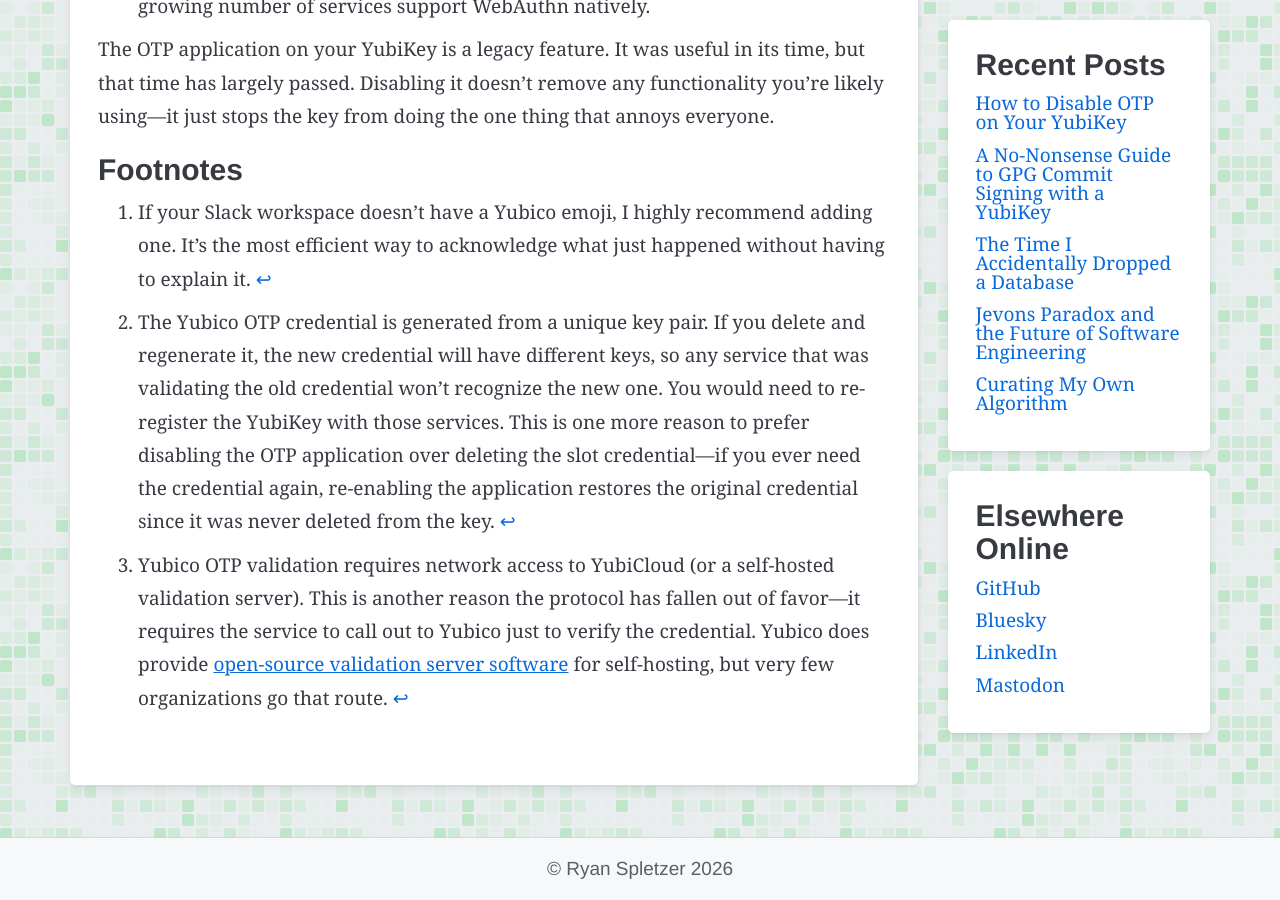
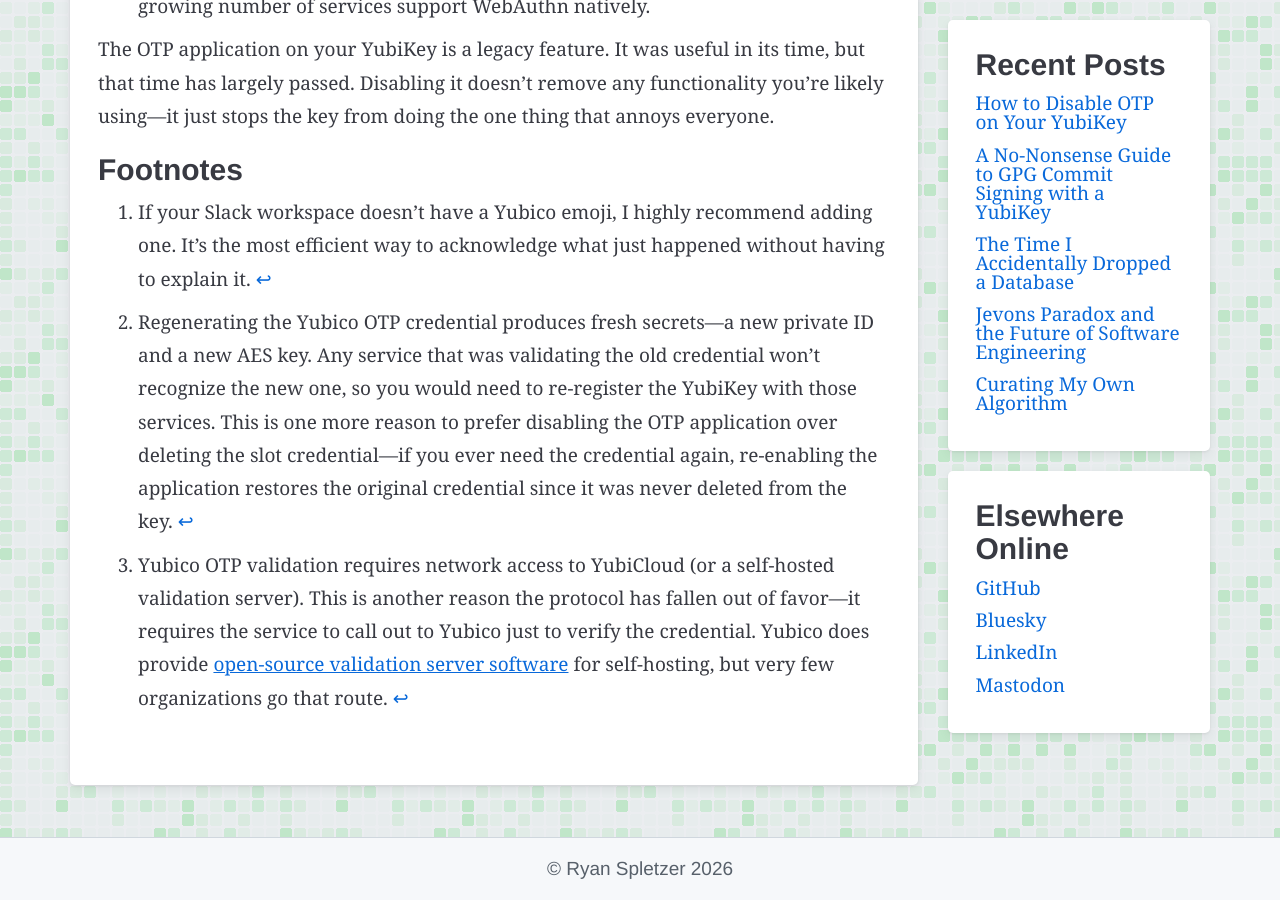
Before and after one commit to ryanspletzer/ryanspletzer.github.io, a Jekyll site: the page built from _posts/2026-04-18-how-to-disable-otp-on-your-yubikey.md, in a window 1280 px wide and 900 px high, scrolled down 8174 px. Built offline with Jekyll 4.4.1, drawn with Linux system fonts in a browser that asks for light colours; some of the changed text lies outside the part shown.

Commit message:
Fix Yubico OTP technical inaccuracy and trim Yubico OTP lead-in
- Replace the "key pair" wording in the [^re-registration] footnote
  with accurate symmetric-crypto language: regenerating produces a
  new private ID and a new AES key. Yubico OTP is symmetric (single
  shared AES key), not asymmetric, so "key pair" was wrong and
  undermined the FIDO2 vs OTP distinction the post draws elsewhere
- Remove the confusing "This is the default." lead-in from the Yubico
  OTP subsection; the next sentence ("Every YubiKey ships with a
  Yubico OTP credential pre-programmed into Slot 1") already conveys
  the idea more concretely

Co-Authored-By: Claude Opus 4.7 (1M context) <noreply@anthropic.com>

```diff
--- a/_posts/2026-04-18-how-to-disable-otp-on-your-yubikey.md
+++ b/_posts/2026-04-18-how-to-disable-otp-on-your-yubikey.md
@@ -250,7 +250,6 @@ in different contexts.
 
 ### Yubico OTP
 
-This is the default.
 Every YubiKey ships with a Yubico OTP credential pre-programmed into Slot 1,
 and it's the thing that fires when you accidentally touch the sensor.
 
@@ -388,12 +387,11 @@ that annoys everyone.
     for self-hosting, but very few organizations go that route.
 
 [^re-registration]:
-    The Yubico OTP credential is generated from a unique key pair.
-    If you delete and regenerate it,
-    the new credential will have different keys,
-    so any service that was validating the old credential
-    won't recognize the new one.
-    You would need to re-register the YubiKey with those services.
+    Regenerating the Yubico OTP credential produces fresh secrets—a
+    new private ID and a new AES key.
+    Any service that was validating the old credential
+    won't recognize the new one,
+    so you would need to re-register the YubiKey with those services.
     This is one more reason to prefer disabling the OTP application
     over deleting the slot credential—if
     you ever need the credential again,
```
